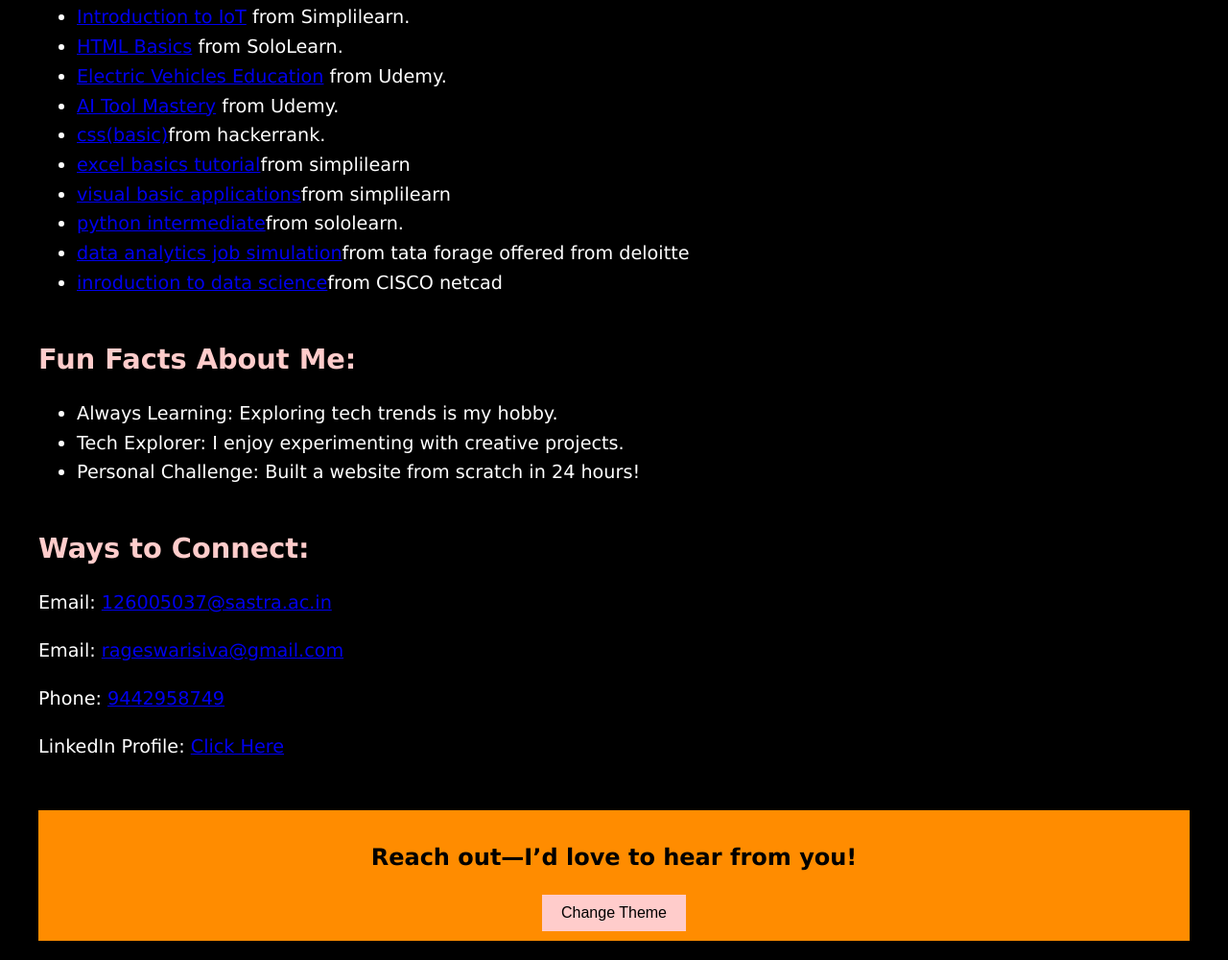
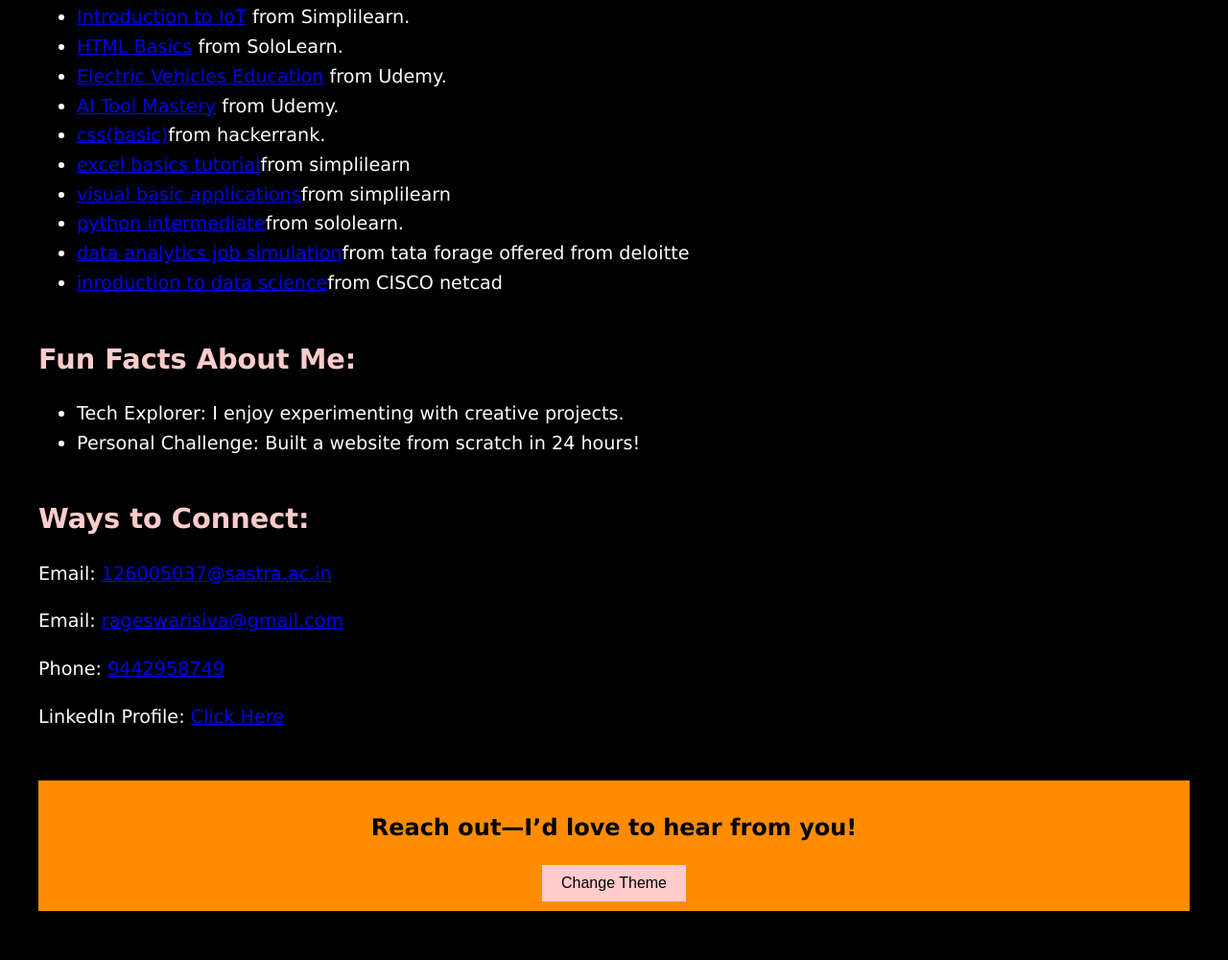
Before and after one commit to rageswari08/portfolio, a plain HTML site: page new.html in a window 1280 px wide. Shown: the part 1817-2817 px from the top of the page at 96% size. After the commit the page ends 2786 px from the top, so only its background shows below. Drawn offline with Linux system fonts and the light colour scheme.

Commit message:
Update new.html

```diff
--- a/new.html
+++ b/new.html
@@ -117,7 +117,6 @@
             <h3>Fun Facts About Me:</h3>
             <ul>
 
-                <li>Always Learning: Exploring tech trends is my hobby.</li>
                 <li>Tech Explorer: I enjoy experimenting with creative projects.</li>
                 <li>Personal Challenge: Built a website from scratch in 24 hours!</li>
             </ul>
```
